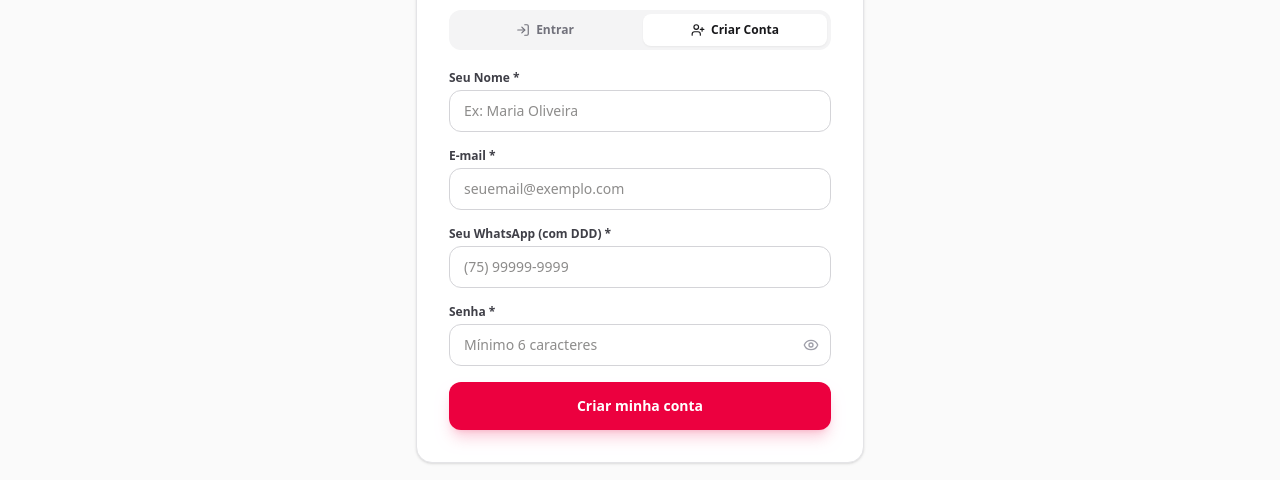
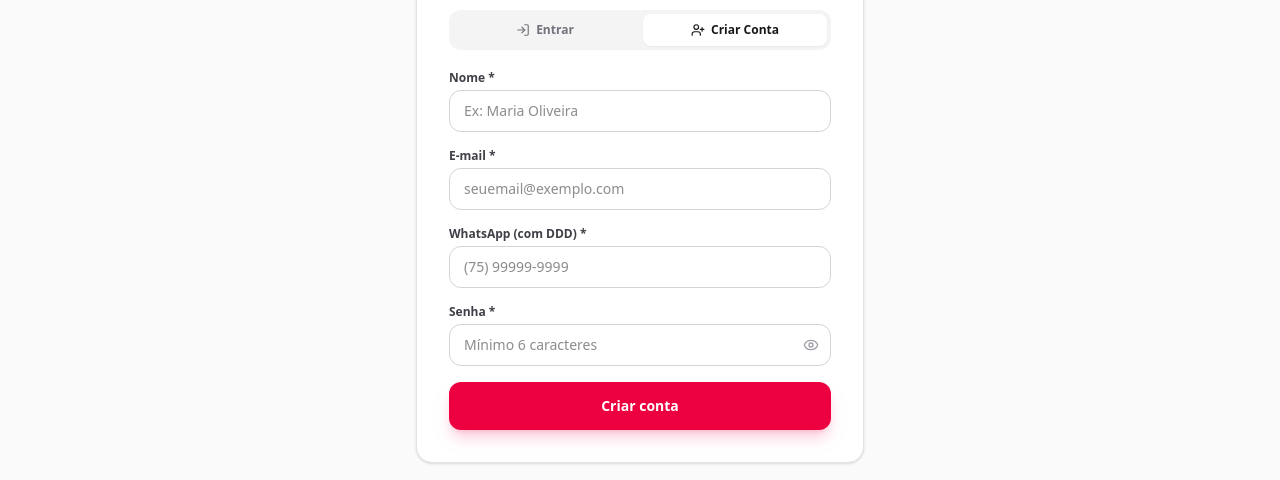
Before and after one commit to copperlamb78/vitrimini, a React (Vite) app in the folder frontend/: page /entrar in a window 1280 px wide. Both pictures are taken after a click on the button "Criar Conta". Shown: the part 255-735 px from the top of the page. Built offline with nearby package versions, Linux system fonts and the light colour scheme; no server answers.

Commit message:
refactor(ux): torna labels e botoes mais diretos em AuthPage

```diff
--- a/frontend/src/pages/AuthPage.tsx
+++ b/frontend/src/pages/AuthPage.tsx
@@ -181,14 +181,14 @@ export function AuthPage() {
                     className="flex w-full items-center justify-center gap-1.5 rounded-xl bg-zinc-900 px-4 py-3 text-xs font-bold text-white transition hover:bg-zinc-800"
                   >
                     <ArrowLeft className="h-3.5 w-3.5" />
-                    Voltar para o login
+                    Voltar ao login
                   </button>
                 </div>
               ) : (
                 <form onSubmit={handleSubmit} className="mt-5 space-y-4">
                   <div>
                     <label className="block text-xs font-semibold text-zinc-700">
-                      Seu E-mail cadastrado *
+                      E-mail cadastrado *
                     </label>
                     <input
                       type="email"
@@ -232,7 +232,7 @@ export function AuthPage() {
                         Enviando link...
                       </>
                     ) : (
-                      'Enviar link de recuperação'
+                      'Enviar link'
                     )}
                   </button>
 
@@ -245,7 +245,7 @@ export function AuthPage() {
                     className="flex w-full items-center justify-center gap-1.5 py-1.5 text-xs font-semibold text-zinc-500 hover:text-zinc-800"
                   >
                     <ArrowLeft className="h-3.5 w-3.5" />
-                    Voltar para o login
+                    Voltar ao login
                   </button>
                 </form>
               )}
@@ -300,7 +300,7 @@ export function AuthPage() {
                 {tab === 'register' && (
                   <div>
                     <label className="block text-xs font-semibold text-zinc-700">
-                      Seu Nome *
+                      Nome *
                     </label>
                     <input
                       type="text"
@@ -345,7 +345,7 @@ export function AuthPage() {
                 {tab === 'register' && (
                   <div>
                     <label className="block text-xs font-semibold text-zinc-700">
-                      Seu WhatsApp (com DDD) *
+                      WhatsApp (com DDD) *
                     </label>
                     <input
                       type="tel"
@@ -433,9 +433,9 @@ export function AuthPage() {
                       Aguarde...
                     </>
                   ) : tab === 'login' ? (
-                    'Entrar na minha conta'
+                    'Entrar'
                   ) : (
-                    'Criar minha conta'
+                    'Criar conta'
                   )}
                 </button>
               </form>
```
